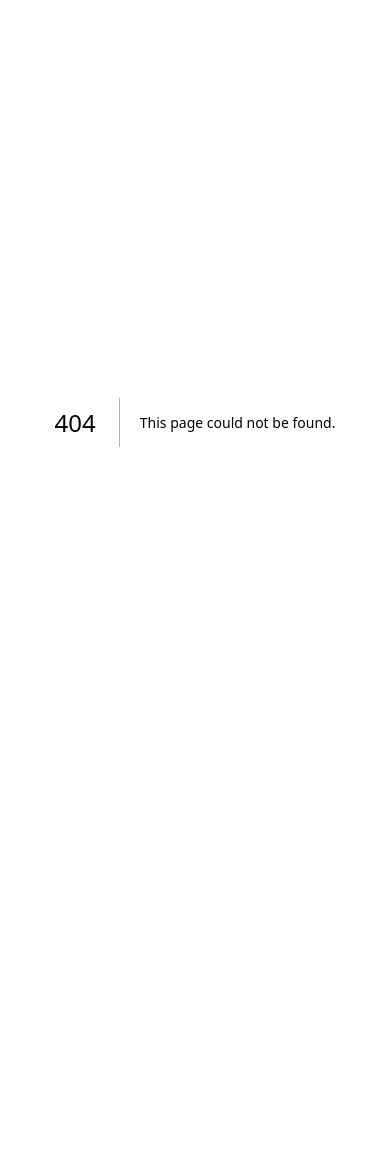
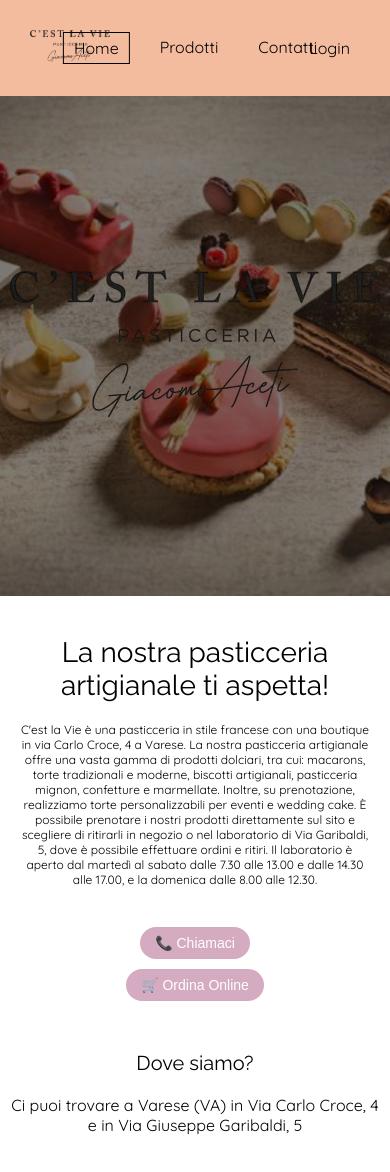
Before and after one commit to RobyC0ding/PW4_Gruppo6_Frontend, a Next.js app in the folder cest_la_vie/: page /contatti in a window 390 px wide. Before the commit this address had no page. Shown: the top 1172 px of the page. Before the commit the page ends 844 px from the top, so only its background shows below. Built offline with nearby package versions, Linux system fonts and the light colour scheme; grey boxes are pictures that could not be loaded.

Commit message:
creazione pagina contatti

```diff
--- /dev/null
+++ b/cest_la_vie/app/contatti/page.js
@@ -0,0 +1,72 @@
+import styles from "@/app/contatti/page.module.css";
+import Header from "@/components/header";
+import ParallaxSection from "@/components/parallaxSection";
+import Footer from "@/components/footer";
+
+
+export default function Contatti() {
+    return (
+        <div>
+            <Header/>
+            <ParallaxSection/>
+            <div className={styles.contactsText}>
+                <h1 className={styles.contactsH1}>La nostra pasticceria artigianale ti aspetta!</h1>
+                <p className={styles.contactsP}>
+                    C'est la Vie è una pasticceria in stile francese con una boutique in via Carlo Croce, 4 a Varese. La
+                    nostra pasticceria artigianale offre una vasta gamma di prodotti dolciari, tra cui: macarons, torte
+                    tradizionali e moderne, biscotti artigianali, pasticceria mignon, confetture e marmellate. Inoltre,
+                    su prenotazione, realizziamo torte personalizzabili per eventi e wedding cake.
+
+                    È possibile prenotare i nostri prodotti direttamente sul sito e scegliere di ritirarli in negozio o
+                    nel laboratorio di Via Garibaldi, 5, dove è possibile effettuare ordini e ritiri. Il laboratorio è
+                    aperto dal martedì al sabato dalle 7.30 alle 13.00 e dalle 14.30 alle 17.00, e la domenica dalle
+                    8.00 alle 12.30.
+
+                </p>
+            </div>
+            <div className={styles.buttonContainer}>
+                <button className={styles.callButton}>
+                    📞 Chiamaci
+                </button>
+
+                <button className={styles.orderButton}>
+                    🛒 Ordina Online
+                </button>
+            </div>
+
+            <div className={styles.addressContainer}>
+                <h2 className={styles.addressTitle}>Dove siamo?</h2>
+                <p className={styles.addressText}>Ci puoi trovare a Varese (VA) in Via Carlo Croce, 4 e in Via Giuseppe
+                    Garibaldi, 5 </p>
+            </div>
+
+
+            <div className={styles.mapContainer}>
+                <iframe
+                    src="https://www.google.com/maps/embed?pb=!1m18!1m12!1m3!1d22244.818758963156!2d8.804883173403162!3d45.8192217963139!2m3!1f0!2f0!3f0!3m2!1i1024!2i768!4f13.1!3m3!1m2!1s0x478680831df813a5%3A0x59e2eeb682bd2280!2sPasticceria%20C'est%20la%20Vie!5e0!3m2!1sit!2sit!4v1730819801292!5m2!1sit!2sit"
+                    allowFullScreen=""
+                    loading="lazy"
+                    referrerPolicy="no-referrer-when-downgrade"
+                ></iframe>
+                <iframe
+                    src="https://www.google.com/maps/embed?pb=!1m18!1m12!1m3!1d22244.818758963156!2d8.804883173403162!3d45.8192217963139!2m3!1f0!2f0!3f0!3m2!1i1024!2i768!4f13.1!3m3!1m2!1s0x478681f48fadaa2f%3A0xa473c43ae645cd8d!2sC'est%20la%20Vie%20-%20Laboratorio!5e0!3m2!1sit!2sit!4v1730820080192!5m2!1sit!2sit"
+                    allowFullScreen=""
+                    loading="lazy"
+                    referrerPolicy="no-referrer-when-downgrade"
+                ></iframe>
+            </div>
+            <div className={styles.informationContainer}>
+                <h3 className={styles.informationTitle}>Per richiedere informazioni</h3>
+
+                <p>
+                    <strong>Email:</strong> <a
+                    href="mailto:info@pasticceriacestlavie.it">info@pasticceriacestlavie.it</a><br/><br/>
+                    <strong>Telefono/Whatsapp:</strong> <a href="tel:+393277380932">327 7380932</a>
+                </p>
+            </div>
+
+
+            <Footer/>
+        </div>
+    )
+}
--- /dev/null
+++ b/cest_la_vie/app/contatti/page.module.css
@@ -0,0 +1,177 @@
+
+.contactsText {
+    margin: 80px 225px 40px;
+    color: black;
+    text-align: center;
+    font-family: 'Quicksand', sans-serif;
+}
+
+.contactsH1 {
+    padding-bottom: 20px;
+    font-weight: 400;
+    font-size: 40px;
+    font-family: 'Raleway', sans-serif;
+}
+
+.contactsP {
+    font-size: 16px;
+}
+
+.buttonContainer {
+    display: flex;
+    justify-content: center;
+    align-items: center;
+    flex-direction: row;
+    margin-bottom: 40px;
+    font-family: 'Quicksand', sans-serif;
+    font-size: 16px;
+}
+
+.callButton, .orderButton {
+    border-radius: 40px;
+    padding: 10px 40px;
+    margin-left: 30px;
+    background-color: #d5abc2;
+    color: white;
+    font-size: 16px;
+    font-weight: 400;
+    border: none;
+    cursor: pointer;
+
+}
+
+.callButton:hover, .orderButton:hover {
+    background-color: #c7c1dc;
+}
+
+.addressContainer {
+    display: flex;
+    justify-content: center;
+    align-items: center;
+    flex-direction: column;
+    margin-bottom: 30px;
+    margin-top: 80px;
+    color: black;
+}
+
+.addressTitle {
+    padding-bottom: 20px;
+    font-size: 30px;
+    font-weight: 400;
+    font-family: Raleway, sans-serif;
+}
+
+.addressText {
+
+    font-family: 'Quicksand', sans-serif;
+}
+
+.mapContainer {
+    display: flex;
+    justify-content: space-between;
+    align-items: stretch;
+    margin: 10px 20px 20px;
+    flex-wrap: wrap;
+}
+
+.mapContainer iframe {
+    width: calc(50% - 10px);
+    height: 450px;
+    border: 0;
+    margin: 5px;
+}
+
+.informationContainer {
+    margin-top: 50px;
+    margin-bottom: 80px;
+    padding: 15px;
+    text-align: center;
+    color: black;
+    font-family: 'Quicksand', sans-serif;
+}
+
+.informationTitle {
+    padding-bottom: 20px;
+    font-size: 30px;
+    font-weight: 400;
+    font-family: Raleway, sans-serif;
+}
+
+@media (max-width: 768px) {
+    .contactsText {
+        margin: 40px 20px;
+    }
+
+    .contactsH1 {
+        font-size: 32px;
+    }
+
+    .contactsP {
+        font-size: 14px;
+    }
+
+    .buttonContainer {
+        flex-direction: column;
+    }
+
+    .callButton, .orderButton {
+        margin-left: 0;
+        margin-bottom: 10px;
+        padding: 10px 20px;
+    }
+
+    .addressContainer {
+        margin-top: 40px;
+    }
+
+    .addressTitle {
+        font-size: 24px;
+    }
+
+    .mapContainer {
+        flex-direction: column;
+        align-items: center;
+    }
+
+    .mapContainer iframe {
+        width: 100%;
+        height: 300px;
+    }
+
+    .informationTitle {
+        font-size: 24px;
+    }
+}
+
+@media (max-width: 480px) {
+    .contactsH1 {
+        font-size: 28px;
+    }
+
+    .contactsP {
+        font-size: 12px;
+    }
+
+    .callButton, .orderButton {
+        padding: 8px 15px;
+        font-size: 14px;
+    }
+
+    .addressTitle {
+        font-size: 20px;
+    }
+
+    .addressText {
+        text-align: center;
+        margin-right: 10px;
+        margin-left: 10px;
+    }
+
+    .mapContainer iframe {
+        height: 200px;
+    }
+
+    .informationTitle {
+        font-size: 20px;
+    }
+}
```
Also changed, not shown: cest_la_vie/public/map1.png (added).
